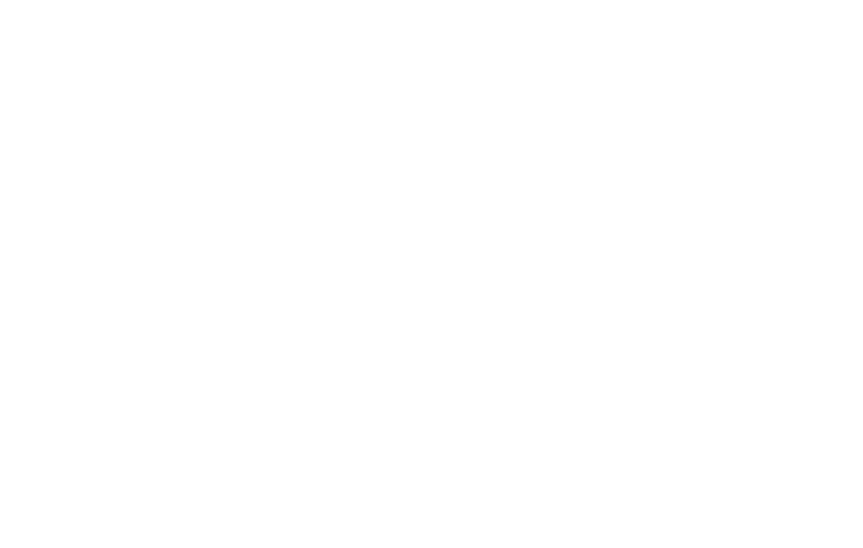
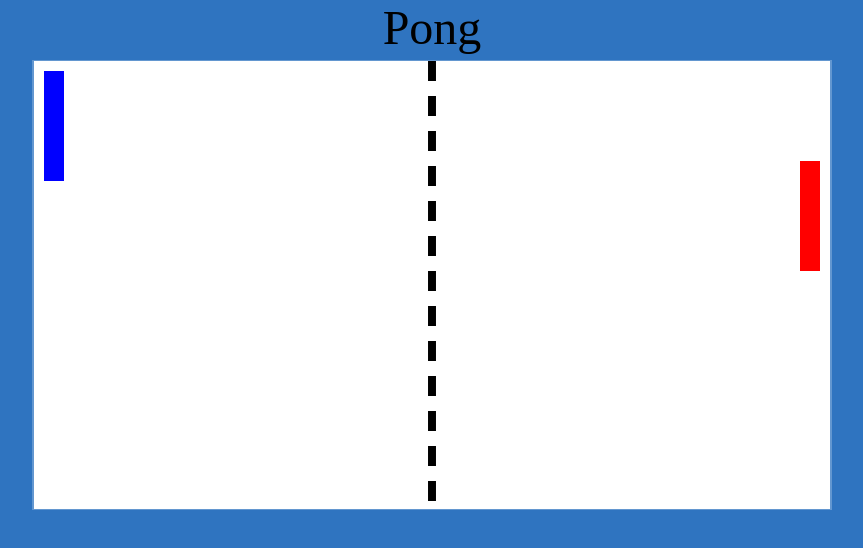
Before and after one commit to nayache/transcendance, a React (Create React App) app in the folder frontend/: page /gamepage in a window 1280 px wide. Shown: the top 548 px of the page, without its empty margins (208-1071 px from the left). Built offline with nearby package versions, Linux system fonts and the light colour scheme; sample sign-in values are in the browser's storage; a web font is replaced by a local one.

Commit message:
les 2 paddles bougent (manque a faire bouger en fonction du scroll)

```diff
--- a/frontend/src/Components/Canvas.tsx
+++ b/frontend/src/Components/Canvas.tsx
@@ -2,7 +2,7 @@
 import { CanvasStyled } from '../Styles/Canvas.style'
 
 type MyProps = {
-	draw: (context: CanvasRenderingContext2D, canvasWidth: number, canvasHeight: number) => void;
+	draw: (context: CanvasRenderingContext2D, canvasWidth: number, canvasHeight: number, canvasPosY: number) => void;
 }
 type Props = React.ComponentPropsWithoutRef<'canvas'> & MyProps
 
@@ -16,10 +16,11 @@
 			return ;
 		canvas.width = canvas.offsetWidth; // quand on size le canvas avec ces variables, le canvas gere bien les pixels
 		canvas.height = canvas.offsetHeight; // il suffit d'enlever pour voir comment ca rend
-		let context = canvas!.getContext('2d');
+		let context = canvas.getContext('2d');
 		if (!context)
 			return ;
-		draw(context!, canvas!.width, canvas!.height);
+		console.log("canvas.getBoundingClientRect().top = ", canvas.getBoundingClientRect().top, "  canvas.getBoundingClientRect().y = ", canvas.getBoundingClientRect().y)
+		draw(context, canvas.width, canvas.height, canvas.getBoundingClientRect().top);
 	}, [canvasRef, draw])
 
 	return (
--- a/frontend/src/Components/GamePage.tsx
+++ b/frontend/src/Components/GamePage.tsx
@@ -7,7 +7,8 @@
 
 const GamePage: React.FC = () => {
 
-	return getPrivateDOMElements (
+	// return getPrivateDOMElements (
+	return (
 		<React.Fragment>
 			<Background />
 			<Baseline />
--- a/frontend/src/Components/Object.class.ts
+++ b/frontend/src/Components/Object.class.ts
@@ -8,20 +8,22 @@
 	height: number
 }
 
-
 abstract class CanvasObject {
 
 	private _isCollisionActive: boolean;
+	private _speed: number | undefined;
 
 	constructor(
-		private _pos?: Point,
-		private _dimensions?: Dimensions,
-		private _color?: string,
+		private _pos: Point = {x: 0, y: 0},
+		private _dimensions: Dimensions = {width: 10, height: 10},
+		private _color: string = 'black',
 		private _context?: CanvasRenderingContext2D,
 		private _canvasWidth?: number,
 		private _canvasHeight?: number,
+		private _canvasPosY: number = 0,
 	) {
 		console.log("CanvasObject creation")
+		this._speed = undefined;
 		this._isCollisionActive = true;
 	}
 
@@ -50,11 +52,19 @@
 		this._canvasHeight = canvasHeight;
 	}
 
+	protected get canvasPosY() {
+		return this._canvasPosY;
+	}
+
+	protected set canvasPosY(canvasPosY: number) {
+		this._canvasPosY = canvasPosY;
+	}
+
 	public get pos() {
 		return this._pos;
 	}
 
-	public set pos(pos: Point | undefined) {
+	protected set pos(pos: Point) {
 		this._pos = pos;
 	}
 
@@ -62,7 +72,7 @@
 		return this._dimensions;
 	}
 
-	public set dimensions(dimensions: Dimensions | undefined) {
+	protected set dimensions(dimensions: Dimensions) {
 		this._dimensions = dimensions;
 	}
 
@@ -70,26 +80,16 @@
 		return this._color;
 	}
 
-	protected set color(color: string | undefined) {
+	protected set color(color: string) {
 		this._color = color;
 	}
 
-	setUp(ctx: CanvasRenderingContext2D, canvasWidth: number, canvasHeight: number) {
-		this.context = ctx;
-		this.canvasWidth = canvasWidth;
-		this.canvasHeight = canvasHeight;
-		console.log('test setUp')
+	protected get speed() {
+		return this._speed;
 	}
 
-	draw(): void {
-		if (!this.context || !this.pos || !this.dimensions)
-		{
-			console.log("draw() dans 1er if")
-			return ;
-		}
-		console.log("draw() apres 1er if")
-		this.context.beginPath();
-		this.context.fillStyle = <string>this.color;
+	protected set speed(speed: number | undefined) {
+		this._speed = speed;
 	}
 
 	protected set isCollisionActive(isActive: boolean) {
@@ -104,6 +104,20 @@
 		return (this._isCollisionActive);
 	}
 
+	setUp(ctx: CanvasRenderingContext2D, canvasWidth: number, canvasHeight: number, canvasPosY: number) {
+		this.context = ctx;
+		this.canvasWidth = canvasWidth;
+		this.canvasHeight = canvasHeight;
+		this.canvasPosY = canvasPosY;
+	}
+
+	draw(): void {
+		if (!this.context || !this.pos || !this.dimensions)
+			return ;
+		this.context.beginPath();
+		this.context.fillStyle = <string>this.color;
+	}
+
 	//collision, etc..
 	//base class of paddle, ball, etc..
 }
--- a/frontend/src/Components/Paddle.class.ts
+++ b/frontend/src/Components/Paddle.class.ts
@@ -1,4 +1,7 @@
 import CanvasObject, { Point, Dimensions } from "./Object.class";
+
+const PADDLE_WIDTH: number = 20;
+const PADDLE_X: 10 | 100 = 10;
 
 interface Props {
 }
@@ -6,31 +9,46 @@
 class Paddle extends CanvasObject {
 
 	constructor(
-		height: number,
-		pos?: Point,
-		color?: string,
+		private _nbPlayer: 1 | 2,
+		y: number = 0,
+		height: number = 100,
+		color: string = 'black',
 		context?: CanvasRenderingContext2D,
 		canvasWidth?: number,
 		canvasHeight?: number,
+		canvasPosY?: number,
 	) {
 		super(
-			pos,
-			{width: 20, height: height},
+			{x: _nbPlayer == 1 ? 10 : 0, y},
+			{width: PADDLE_WIDTH, height},
 			color,
 			context,
 			canvasWidth,
-			canvasHeight
+			canvasHeight,
+			canvasPosY,
 		);
+		document.addEventListener('mousemove', this.onMouseMove.bind(this));
+	}
+
+	private set y(y: number) {
+		this.pos = { ...this.pos, y }
+	}
+
+	private get y() {
+		return this.pos.y;
+	}
+
+	onMouseMove(e: MouseEvent) {
+		this.y = e.clientY - this.canvasPosY - this.dimensions.height / 2;
 	}
 
 	draw() {
 		if (!this.context || !this.pos || !this.dimensions)
-		{
-			console.log("draw() dans 1er if")
 			return ;
-		}
 		super.draw()
-		this.context.rect(this.pos.x, this.pos.y, this.dimensions.width, this.dimensions.height, )
+		if (this._nbPlayer == 2 && this.canvasWidth)
+			this.pos = {...this.pos, x: this.canvasWidth - this.dimensions.width - 10}
+		this.context.rect(this.pos.x, this.pos.y, this.dimensions.width, this.dimensions.height)
 		this.context.fill();
 	}
 }
--- a/frontend/src/Components/Playground.tsx
+++ b/frontend/src/Components/Playground.tsx
@@ -14,13 +14,15 @@
 	const [playgroundHeight, setPlaygroundHeight] = useState<number>(0);
 	// const player: Player;
 	const paddle: Paddle = new Paddle(
+		1,
+		10,
 		110,
-		{ x: 10, y: 10 },
 		'blue'
 	);
 	const paddle2: Paddle = new Paddle(
+		2,
+		100,
 		110,
-		{ x: 100, y: 100 },
 		'red'
 	);
 	let reqAnim: number;
@@ -47,21 +49,20 @@
 		drawBgnd(context, canvasWidth, canvasHeight);
 	}
 
-	const gameLoop = (context: CanvasRenderingContext2D, canvasWidth: number, canvasHeight: number) => {
+	const gameLoop = (context: CanvasRenderingContext2D, canvasWidth: number, canvasHeight: number, canvasPosY: number) => {
 		clearBgnd(context, canvasWidth, canvasHeight);
 		drawBgnd(context, canvasWidth, canvasHeight);
 		if (paddle) {
-			paddle.setUp(context, canvasWidth, canvasHeight);
+			paddle.setUp(context, canvasWidth, canvasHeight, canvasPosY);
 			paddle.draw();
 		}
 		if (paddle2 && paddle2.dimensions) {
 			const width: number = paddle2.dimensions.width
 
-			paddle2.setUp(context, canvasWidth, canvasHeight);
-			paddle2.pos = { x: canvasWidth - width - 10, y: 10 };
+			paddle2.setUp(context, canvasWidth, canvasHeight, canvasPosY);
 			paddle2.draw();
 		}
-		// reqAnim = requestAnimationFrame(() => gameLoop(context, canvasWidth, canvasHeight))
+		reqAnim = requestAnimationFrame(() => gameLoop(context, canvasWidth, canvasHeight, canvasPosY))
 		// console.log('reqAnim = ', reqAnim);
 	}
 
```
